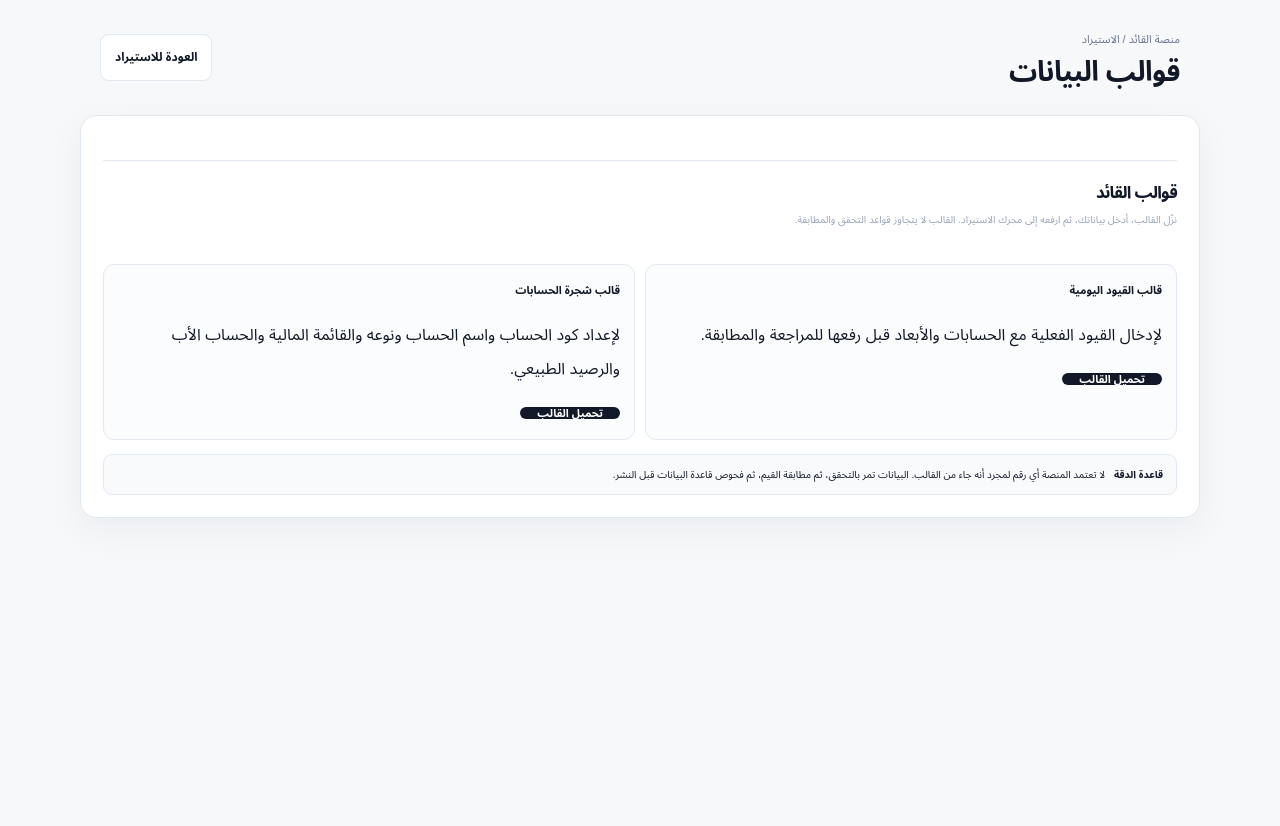
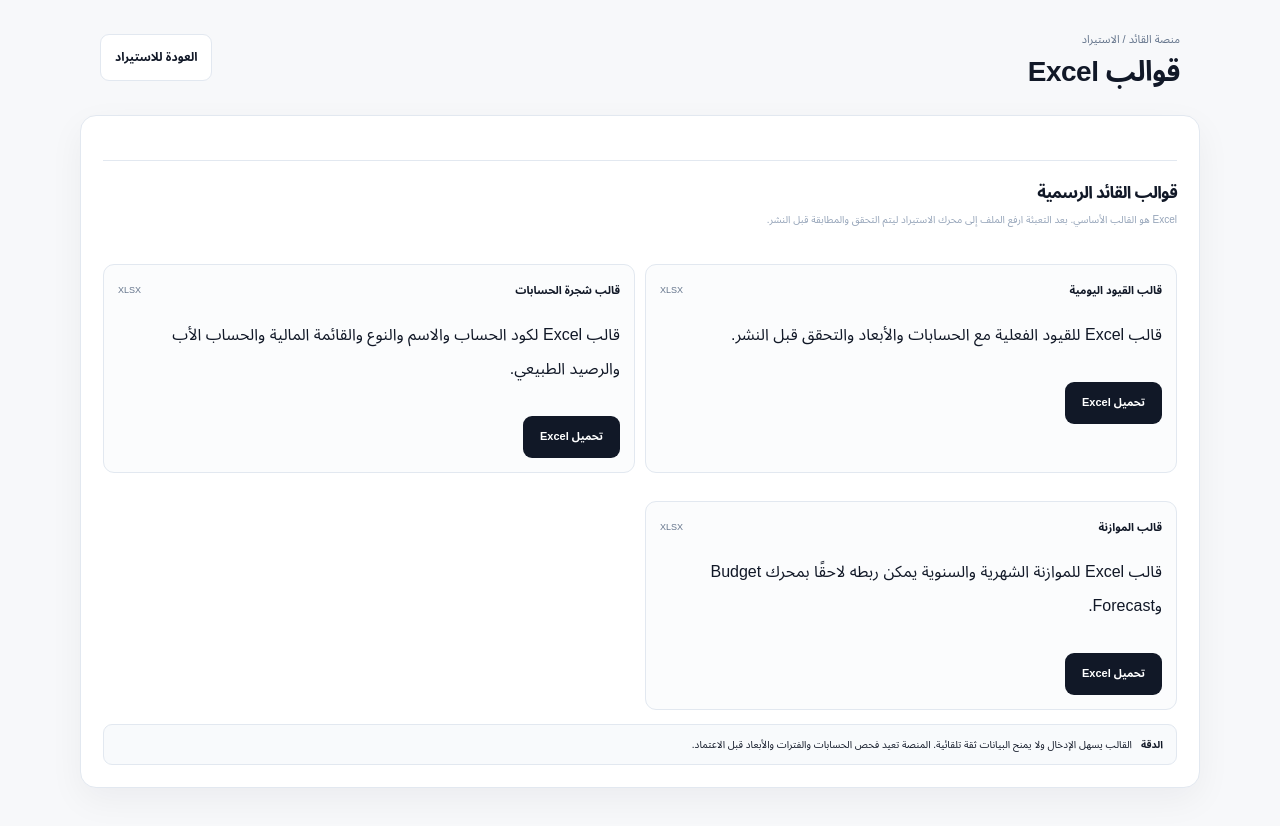
Before and after one commit to khaledhamada1996/FPA-saas-platform, a Next.js app: page /dashboard/import/templates in a window 1280 px wide. Shown: the top 826 px of the page. Before the commit the page ends 800 px from the top, so only its background shows below. Built offline with nearby package versions, Linux system fonts and the light colour scheme.

Commit message:
feat: replace CSV templates with downloadable Excel workbooks

```diff
--- a/src/app/dashboard/import/templates/page.tsx
+++ b/src/app/dashboard/import/templates/page.tsx
@@ -1,58 +1,20 @@
+"use client";
+
+import * as XLSX from "xlsx";
 import "../import.css";
 
-const templates = [
-  {
-    title: "قالب القيود اليومية",
-    description: "لإدخال القيود الفعلية مع الحسابات والأبعاد قبل رفعها للمراجعة والمطابقة.",
-    href: "/templates/journal-entries-template.csv",
-  },
-  {
-    title: "قالب شجرة الحسابات",
-    description: "لإعداد كود الحساب واسم الحساب ونوعه والقائمة المالية والحساب الأب والرصيد الطبيعي.",
-    href: "/templates/chart-of-accounts-template.csv",
-  },
+const templates=[
+ {key:"journal",title:"قالب القيود اليومية",description:"قالب Excel للقيود الفعلية مع الحسابات والأبعاد والتحقق قبل النشر."},
+ {key:"accounts",title:"قالب شجرة الحسابات",description:"قالب Excel لكود الحساب والاسم والنوع والقائمة المالية والحساب الأب والرصيد الطبيعي."},
+ {key:"budget",title:"قالب الموازنة",description:"قالب Excel للموازنة الشهرية والسنوية يمكن ربطه لاحقًا بمحرك Budget وForecast."},
 ];
 
-export default function ImportTemplatesPage() {
-  return (
-    <main className="import-page" dir="rtl">
-      <header className="import-topbar">
-        <div>
-          <p>منصة القائد / الاستيراد</p>
-          <h1>قوالب البيانات</h1>
-        </div>
-        <a href="/dashboard/import">العودة للاستيراد</a>
-      </header>
+function download(key:string){
+ const wb=XLSX.utils.book_new();
+ const instructions=[["تعليمات قالب القائد"],["لا تحذف أسماء الأعمدة المطلوبة"],["البيانات ستخضع للتحقق والمطابقة داخل المنصة قبل الاعتماد"],["لا تضع بيانات وهمية في الملف النهائي"]];
+ const data=key==="journal"?["التاريخ","رقم القيد","وصف القيد","كود الحساب","اسم الحساب","مدين","دائن","الكيان القانوني","الفرع","الإدارة","مركز التكلفة","المنطقة","المنتج","المشروع"]:key==="accounts"?["كود الحساب","اسم الحساب","نوع الحساب","القائمة المالية","الحساب الأب","الرصيد الطبيعي"]:["السنة","الشهر","كود الحساب","اسم الحساب","الفرع","مركز التكلفة","الموازنة","ملاحظات"];
+ const ws1=XLSX.utils.aoa_to_sheet(instructions); const ws2=XLSX.utils.aoa_to_sheet([data]); XLSX.utils.book_append_sheet(wb,ws1,"تعليمات"); XLSX.utils.book_append_sheet(wb,ws2,key==="journal"?"القيود اليومية":key==="accounts"?"شجرة الحسابات":"الموازنة");
+ XLSX.writeFile(wb,`AlQaed-${key}-template.xlsx`);
+}
 
-      <section className="import-card">
-        <div className="validation-section">
-          <div className="section-title">
-            <div>
-              <h2>قوالب القائد</h2>
-              <p>نزّل القالب، أدخل بياناتك، ثم ارفعه إلى محرك الاستيراد. القالب لا يتجاوز قواعد التحقق والمطابقة.</p>
-            </div>
-          </div>
-
-          <div className="mapping-grid">
-            {templates.map((template) => (
-              <div className="value-map-block" key={template.href}>
-                <div className="value-map-title">
-                  <strong>{template.title}</strong>
-                </div>
-                <p>{template.description}</p>
-                <a className="primary-action" href={template.href} download>
-                  تحميل القالب
-                </a>
-              </div>
-            ))}
-          </div>
-
-          <div className="mapping-note">
-            <strong>قاعدة الدقة</strong>
-            <span>لا تعتمد المنصة أي رقم لمجرد أنه جاء من القالب. البيانات تمر بالتحقق، ثم مطابقة القيم، ثم فحوص قاعدة البيانات قبل النشر.</span>
-          </div>
-        </div>
-      </section>
-    </main>
-  );
-}
+export default function ImportTemplatesPage(){return <main className="import-page" dir="rtl"><header className="import-topbar"><div><p>منصة القائد / الاستيراد</p><h1>قوالب Excel</h1></div><a href="/dashboard/import">العودة للاستيراد</a></header><section className="import-card"><div className="validation-section"><div className="section-title"><div><h2>قوالب القائد الرسمية</h2><p>Excel هو القالب الأساسي. بعد التعبئة ارفع الملف إلى محرك الاستيراد ليتم التحقق والمطابقة قبل النشر.</p></div></div><div className="mapping-grid">{templates.map(t=><div className="value-map-block" key={t.key}><div className="value-map-title"><strong>{t.title}</strong><span>XLSX</span></div><p>{t.description}</p><button className="primary-action" onClick={()=>download(t.key)}>تحميل Excel</button></div>)}</div><div className="mapping-note"><strong>الدقة</strong><span>القالب يسهل الإدخال ولا يمنح البيانات ثقة تلقائية. المنصة تعيد فحص الحسابات والفترات والأبعاد قبل الاعتماد.</span></div></div></section></main>}
```
